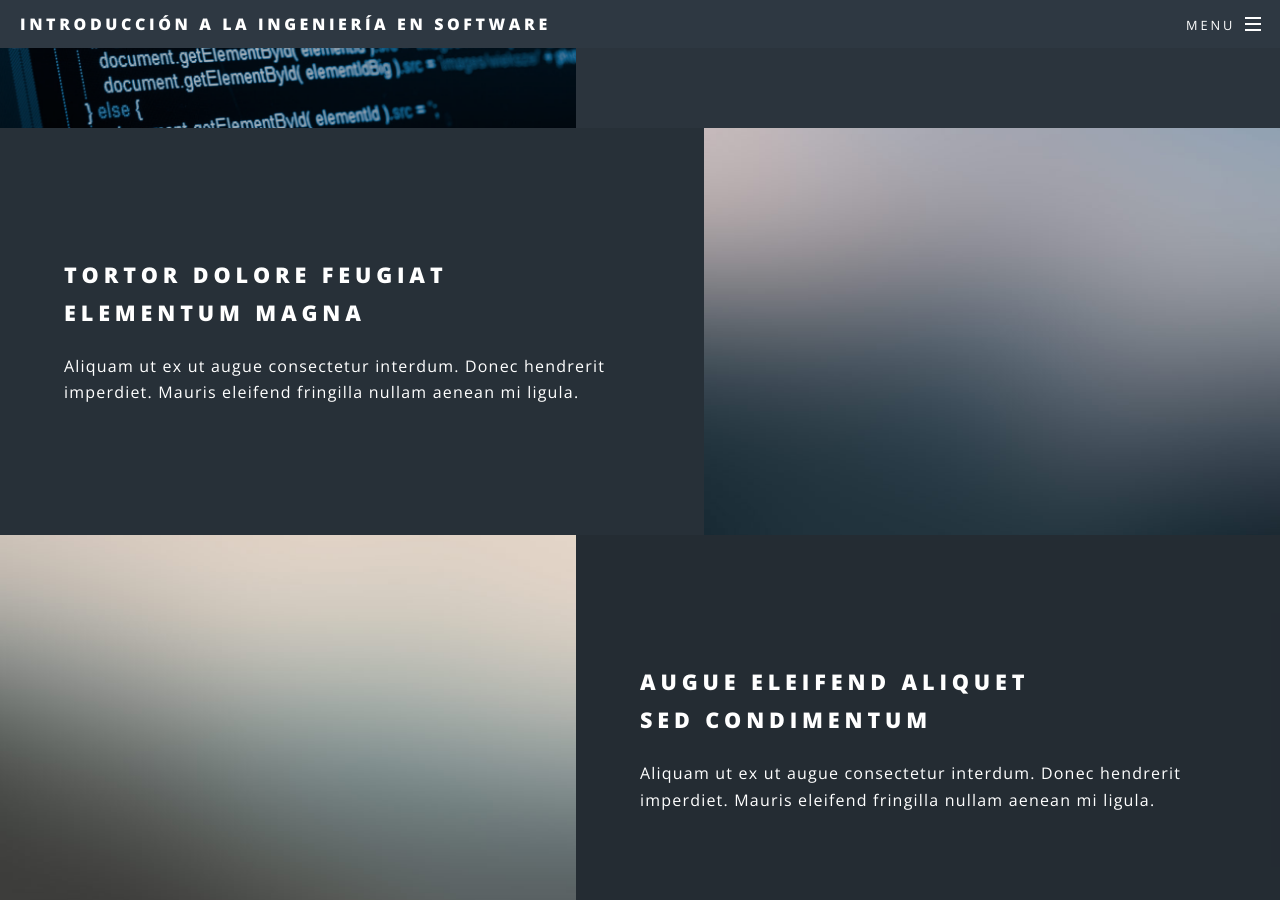
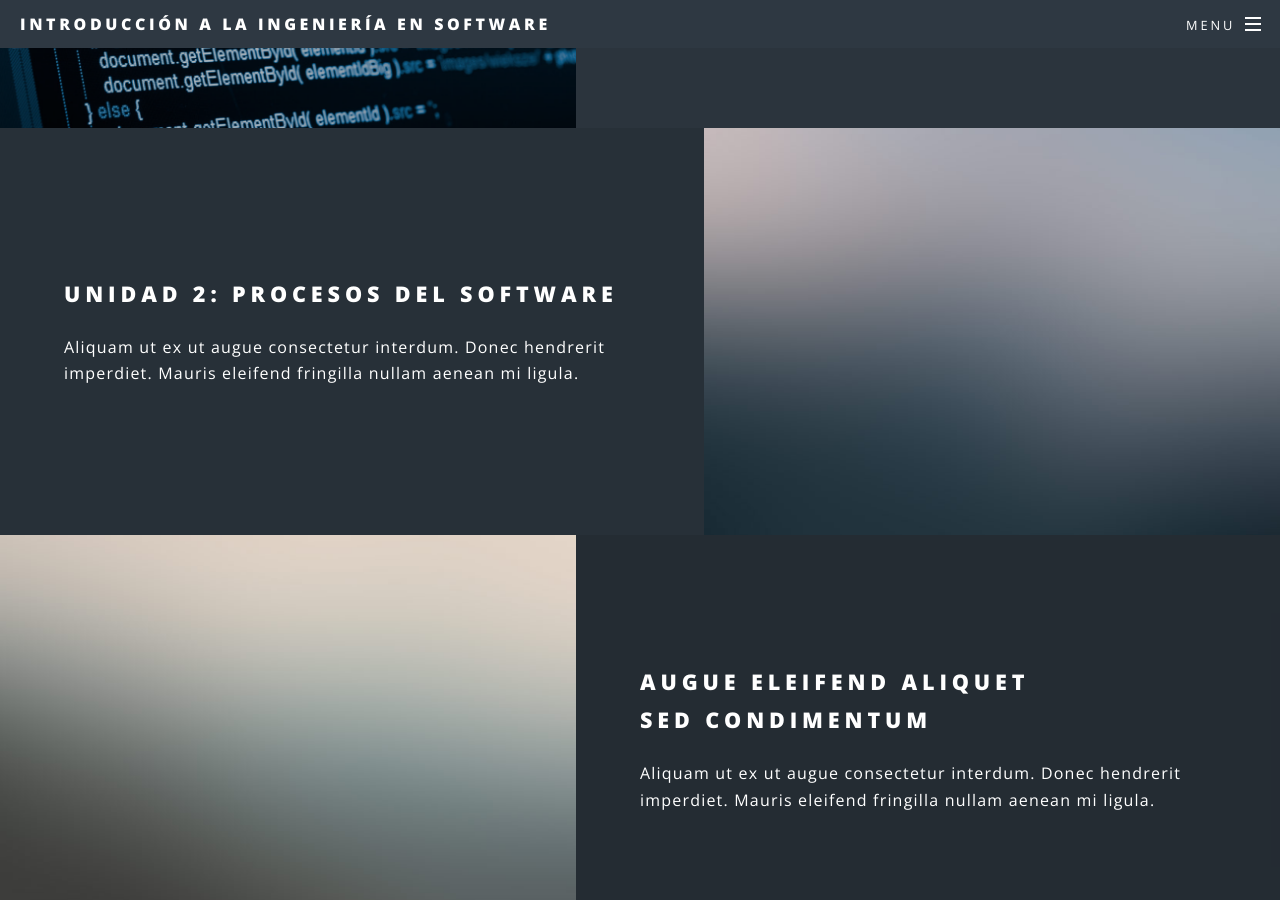
Before and after one commit to Vico2001/hix2, a Jekyll site: the page built from index.html, in a window 1280 px wide and 900 px high, scrolled down 1166 px. Built offline with Jekyll 4.4.1, drawn with Linux system fonts in a browser that asks for light colours.

Commit message:
Update index.html

```diff
--- a/index.html
+++ b/index.html
@@ -25,8 +25,9 @@ layout: landing
 						</section>
 						<section class="spotlight">
 							<div class="image"><img src="images/pic02.jpg" alt="" /></div><div class="content">
-								<h2>Tortor dolore feugiat<br />
-								elementum magna</h2>
+							<a href= "unidad_2.html">
+								<h2>Unidad 2: Procesos del Software<br /> </h2>
+								</a>
 								<p>Aliquam ut ex ut augue consectetur interdum. Donec hendrerit imperdiet. Mauris eleifend fringilla nullam aenean mi ligula.</p>
 							</div>
 						</section>
```
